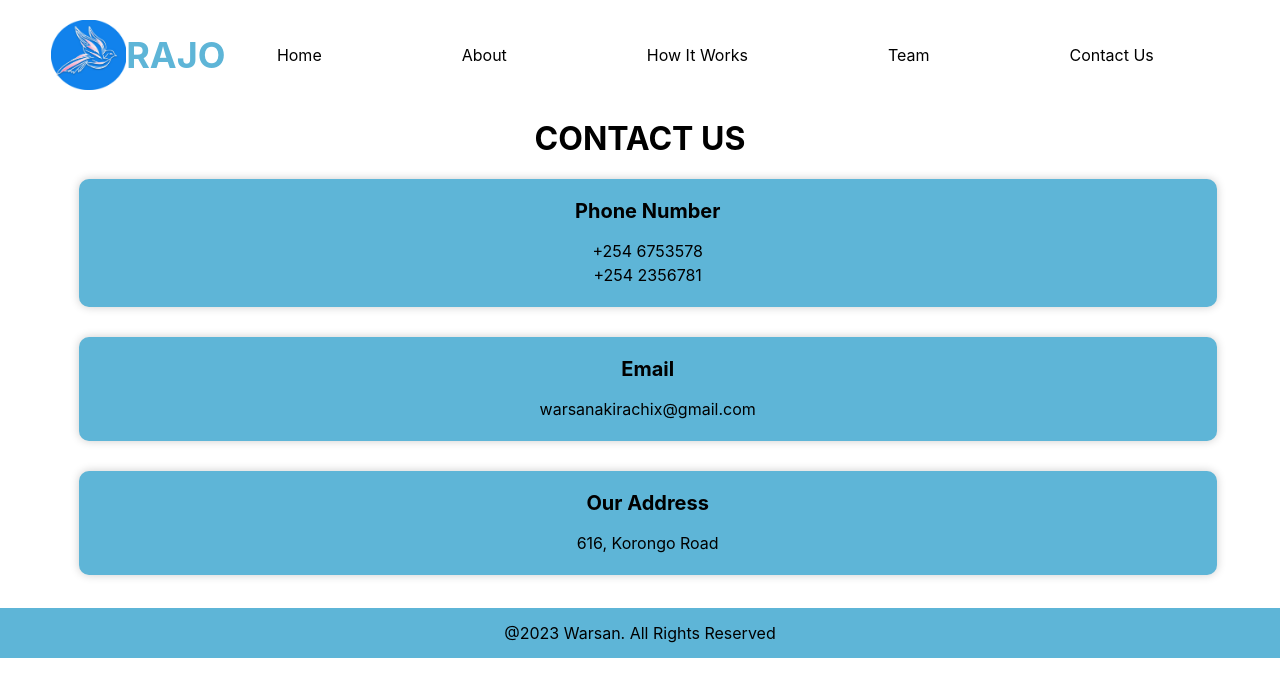
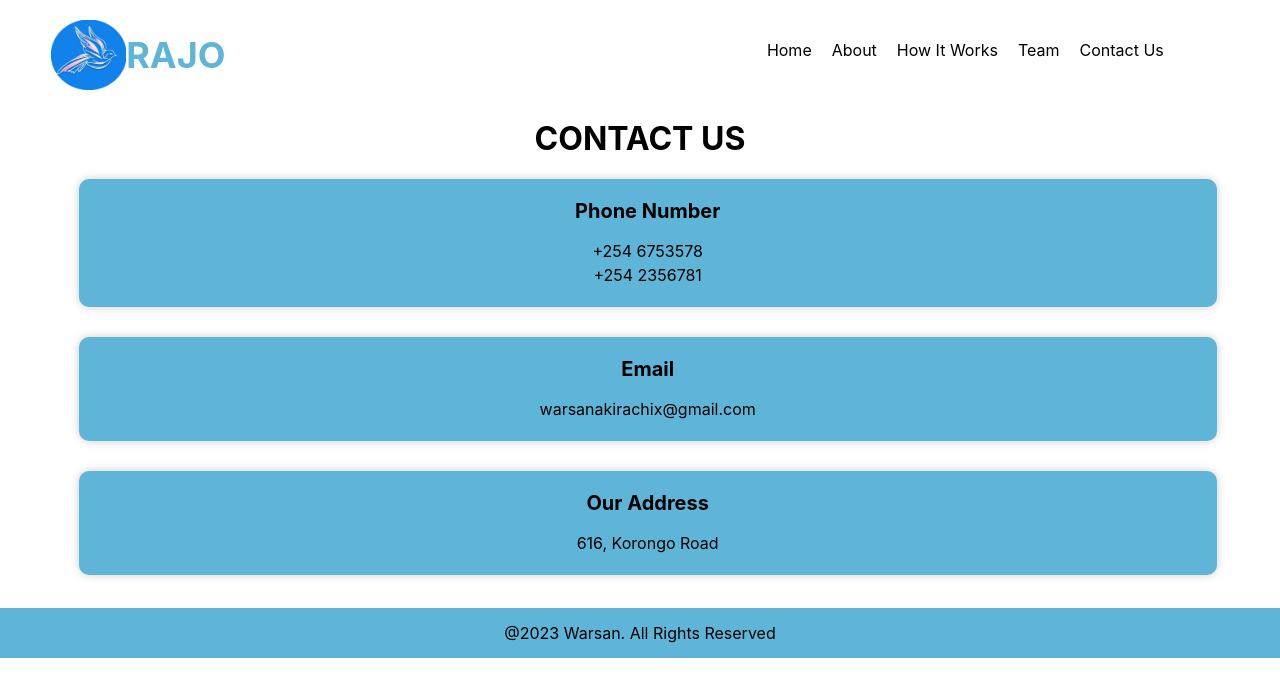
Before and after one commit to akirachix/Warsan-Informational, a React (Create React App) app in the folder warsan-informational/: page / in a window 1280 px wide. Shown: the top 696 px of the page. Built offline with nearby package versions, Linux system fonts and the light colour scheme.

Commit message:
alligned hambuger-menu to the left

```diff
--- a/warsan-informational/src/components/Navbar/index.jsx
+++ b/warsan-informational/src/components/Navbar/index.jsx
@@ -20,7 +20,7 @@ function Navbar() {
             RAJO
           </a>
         </span>
-        <div data-testid="hamburger-menu"className={`hamburger-menu ${isNavOpen ? 'open' : ''} `} onClick={toggleNav}>
+        <div className={`hamburger-menu ${isNavOpen ? 'open' : ''}`} onClick={toggleNav}>
           {isNavOpen ? (
             <div className="close-icon">
               <span></span>
@@ -34,14 +34,12 @@ function Navbar() {
             </>
           )}
         </div>
-        <ul  data-testid="nav-list" className={`nav-list ${isNavOpen ? 'open' : ''}`} >
-          <div className="centered-links">
-            <li><a href="#Home">Home</a></li>
-            <li><a href="#About">About</a></li>
-            <li><a href="#How It Works">How It Works</a></li>
-            <li><a href="#Team">Team</a></li>
-            <li><a href="#Contact Us">Contact Us</a></li>
-          </div>
+        <ul className={`nav-list ${isNavOpen ? 'open' : ''}`}>
+          <li><a href="#Home">Home</a></li>
+          <li><a href="#About">About</a></li>
+          <li><a href="#How It Works">How It Works</a></li>
+          <li><a href="#Team">Team</a></li>
+          <li><a href="#Contact Us">Contact Us</a></li>
         </ul>
       </div>
     </nav>
--- a/warsan-informational/src/components/Navbar/style.css
+++ b/warsan-informational/src/components/Navbar/style.css
@@ -34,19 +34,20 @@ ul, li {
   margin-top: 10%;
 }
 
-
-
 /* Hamburger */
 .hamburger-menu {
   display: none;
   cursor: pointer;
 }
+
 .hamburger-menu.open .bar {
   background-color: white;
 }
+
 .hamburger-menu.open .close-icon {
   display: block;
 }
+
 .bar {
   width: 30px;
   height: 4px;
@@ -54,6 +55,7 @@ ul, li {
   margin: 6px 0;
   transition: 0.4s;
 }
+
 .close-icon {
   display: none;
   position: relative;
@@ -64,6 +66,7 @@ ul, li {
   font-weight: bolder;
   cursor: pointer;
 }
+
 .close-icon span {
   position: absolute;
   width: 100%;
@@ -71,42 +74,47 @@ ul, li {
   background-color: #5EB5D7;
   transition: transform 0.2s ease;
 }
+
 .close-icon span:first-child {
   top: 0;
   transform: rotate(45deg);
 }
+
 .close-icon span:last-child {
   top: 0;
   transform: rotate(-45deg);
 }
+
 .nav-list {
   display: flex;
-    flex-direction: column;
+  flex-direction: row;
   align-items: flex-end;
 }
-  .centered-links {
+
+.nav-list.open {
   display: flex;
-    justify-content: center;
-    gap: 200px;
+  flex-direction: column;
+  align-items: flex-start;
 }
-  .centered-links a {
+
+.nav-list li {
+  margin-bottom: 10px;
+}
+
+.nav-list a {
   color: black;
-    padding: 20px;
+  padding: 10px;
   text-decoration: none;
   transition: background-color 0.3s, color 0.3s;
 }
-  .centered-links a:hover {
+
+.nav-list a:hover {
   background-color: #5EB5D7;
   color: white;
   border-radius: 5px;
   padding: 10px 20px;
 }
-  .open .nav-list {
-    display: flex;
-    flex-direction: column;
-    align-items: flex-start;
-    gap: 150px;
-  }
+
 @media (max-width: 760px) {
   .hamburger-menu {
     display: flex;
@@ -120,14 +128,17 @@ ul, li {
     width: 30px;
     height: 30px;
   }
+
   .navbar-wrapper {
     flex-direction: column;
     align-items: flex-start;
     position: relative;
   }
+
   .brand-container {
     margin: 10px 0;
   }
+
   .nav-list {
     display: none;
     flex-direction: column;
@@ -140,78 +151,50 @@ ul, li {
     transition: 0.4s;
     z-index: 1;
   }
-    .nav-open .nav-list {
+
+  .nav-list.open {
     display: flex;
   }
-    .centered-links {
-      flex-direction: column;
-      gap: 15px;
-      padding: 12px;
-      align-items: center;
+
+  .nav-list li {
+    margin-bottom: 15px;
   }
-    .centered-links a {
-      margin: 10px 0;
+
+  .nav-list a {
+    margin: 0;
+    padding: 10px;
   }
-    .nav-open .hamburger-menu .bar {
-      background-color: #5EB5D7;
+
+  .nav-list a:hover {
+    padding: 10px;
   }
-    .nav-open .hamburger-menu .close-icon {
-      display: none;
-    }
+
   .brand-container {
     font-size: 24px;
   }
+
   .brand-name {
     font-size: 30px;
   }
+
   .logo-img {
     width: 50px;
     height: 50px;
   }
+
   .bar {
     width: 20px;
     height: 3px;
     margin: 4px 0;
   }
+
   .close-icon {
     width: 20px;
     height: 3px;
     margin: 4px 0;
   }
+
   .close-icon span {
     height: 2px;
   }
 }
-  @media (min-width: 761px) {
-    .hamburger-menu {
-      display: none;
-    }
-    .navbar-wrapper {
-      flex-direction: row;
-    }
-    .brand-container {
-      margin: 0;
-    }
-    .nav-list {
-      display: flex;
-      align-items: center;
-      position: static;
-      background-color: transparent;
-      transition: none;
-    }
-    .centered-links {
-      flex-direction: row;
-      gap: 100px;
-      padding: 0;
-      align-items: center;
-    }
-    .centered-links a {
-      margin: 0;
-    }
-    .nav-open .hamburger-menu .bar {
-      background-color: #5EB5D7;
-    }
-    .nav-open .hamburger-menu .close-icon {
-      display: none;
-    }
-  }
```
Lines whose indentation alone changed are shown as unchanged.
